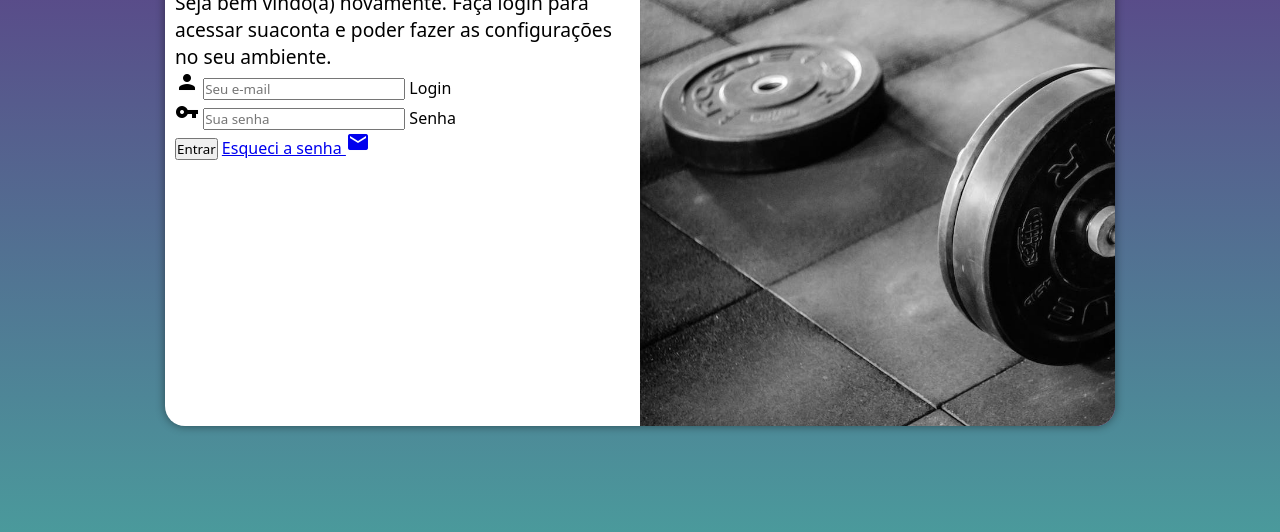
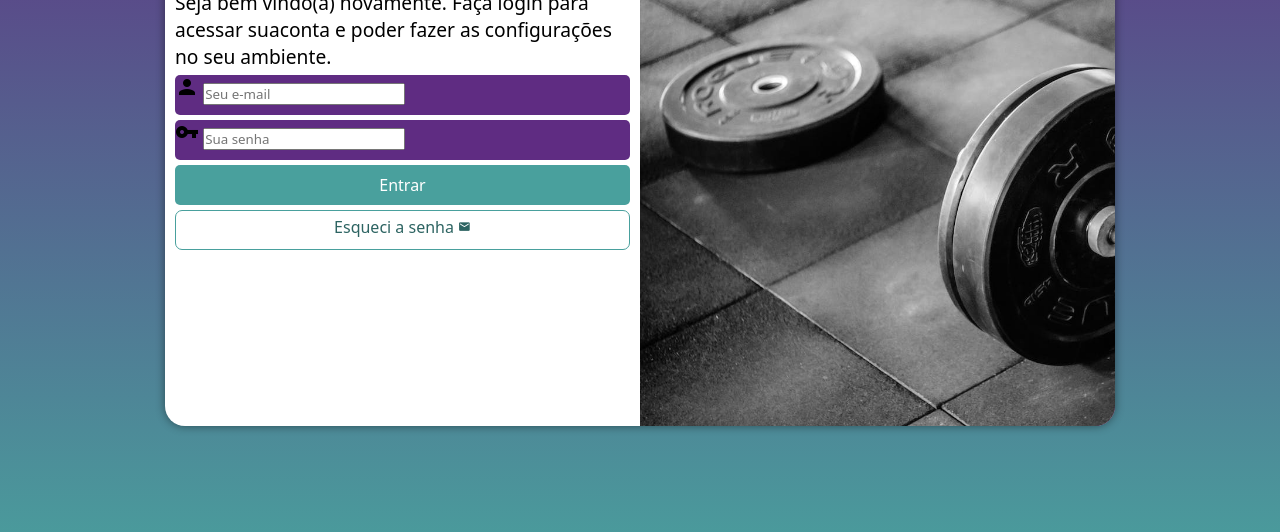
Before and after one commit to mauriciommessa/projeto-login, a plain HTML site: page index.html in a window 1280 px wide. Shown: the part 224-756 px from the top of the page. Drawn offline with Linux system fonts and the light colour scheme.

Commit message:
formatação do formulario

```diff
--- a/estilos/style.css
+++ b/estilos/style.css
@@ -63,3 +63,55 @@ div#formulario > h1 {
 div#formulario > p {
     font-size: 0.8em;
 }
+
+div.campo > label {
+    display: none;
+}
+
+form > div.campo {
+    background-color: #5f2c82;
+    display: block;
+    width: 100%;
+    height: 40px;
+    border-radius: 5px;
+    margin: 5px 0px;
+}
+
+form > input[type=submit] {
+    display: block;
+    font-size: 1em;
+    width: 100%;
+    height: 40px;
+    background-color: #49a09d;
+    color: white;
+    border: none;
+    border-radius: 5px;
+    cursor: pointer;
+}
+
+form > input[type=submit]:hover {
+    background-color: #2d6462;
+}
+
+form > a.botao {
+    display: block;
+    text-align: center;
+    font-size: 1em;
+    width: 100%;
+    height: 40px;
+    padding-top: 5px;
+    margin-top: 5px;
+    background-color: white;
+    color: #2d6462;
+    border: 1px solid #49a09d;
+    border-radius: 7px;
+    text-decoration: none;
+}
+
+form > a.botao:hover {
+    background-color: #64d7d4;
+}
+
+form > a.botao > span{
+    font-size: 0.8em;
+}
--- a/index.html
+++ b/index.html
@@ -29,7 +29,7 @@
                             <label for="isenha">Senha</label>
                         </div>
                         <input type="submit" value="Entrar">
-                        <a href="esqueci.html">
+                        <a href="esqueci.html" class="botao">
                             Esqueci a senha <span class="material-icons">mail</span>
                         </a>
                     </form>
```
